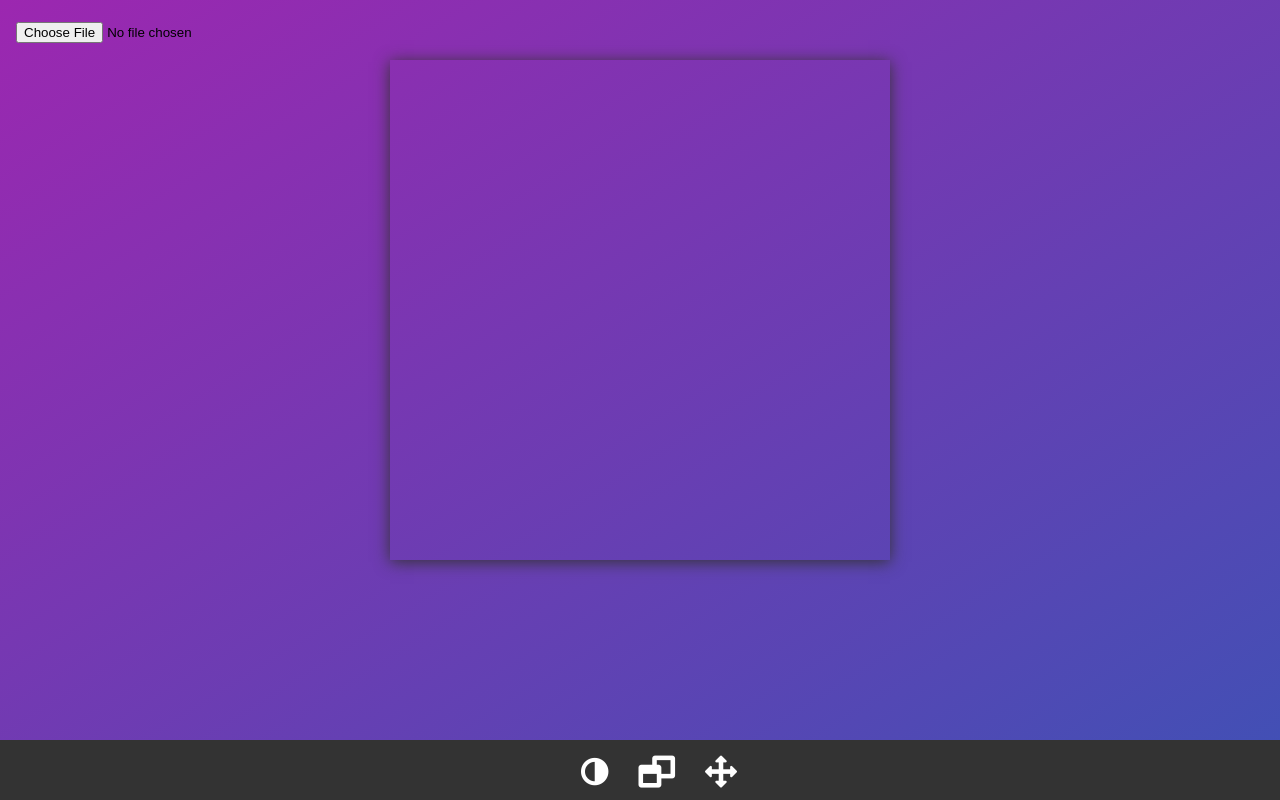
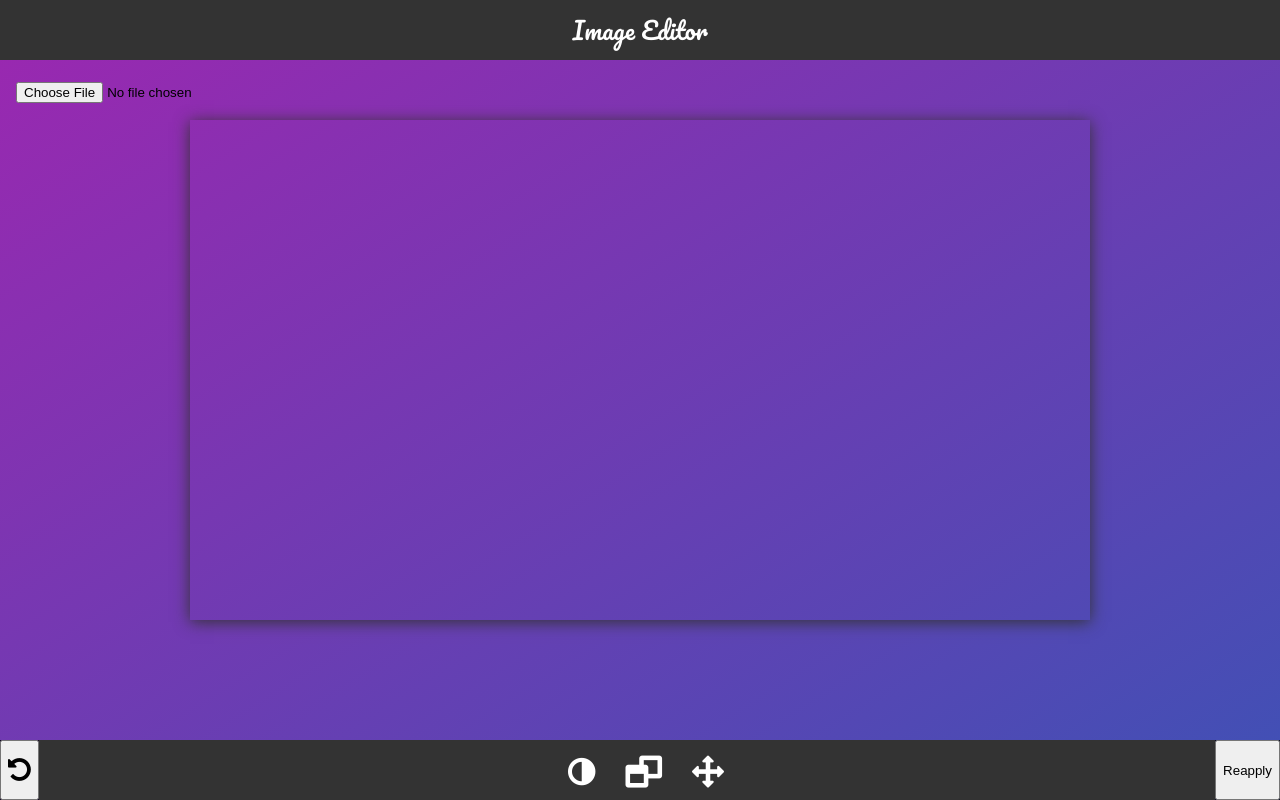
Before and after one commit to yb1997/image-editor, a React (Create React App) app: page / in a window 1280 px wide. Built offline with nearby package versions, Linux system fonts and the light colour scheme.

Commit message:
Setup redux. Add Image invert feature.

```diff
--- a/package.json
+++ b/package.json
@@ -5,11 +5,13 @@
   "keywords": [],
   "main": "src/index.tsx",
   "dependencies": {
+    "@types/react-redux": "^7.1.2",
     "react": "16.8.4",
     "react-dom": "16.8.4",
     "react-redux": "^7.1.1",
     "react-scripts": "2.1.3",
-    "redux": "^4.0.4"
+    "redux": "^4.0.4",
+    "styled-components": "^4.3.2"
   },
   "devDependencies": {
     "@types/react": "16.8.8",
--- a/src/_reducers/menu-tool.reducer.ts
+++ b/src/_reducers/menu-tool.reducer.ts
@@ -6,7 +6,7 @@ export function menuToolReducer(
   state = SelectedMenu.NONE,
   action: Action<string> & { selectedMenu: SelectedMenu }
 ): SelectedMenu {
-  console.log(action.type);
+
   if (action.type === SELECT_MENU_TOOL_OPTION) {
     return action.selectedMenu;
   }
--- /dev/null
+++ b/src/_store/index.ts
@@ -0,0 +1 @@
+export * from "./store";
--- a/src/_store/store.ts
+++ b/src/_store/store.ts
@@ -1,4 +1,11 @@
 import { createStore } from "redux";
 import { rootReducer } from "../_reducers/root.reducer";
+import { SelectedMenu } from "../constant";
+
+export type AppStore = {
+    drawer: { isOpen: boolean },
+    adjust: { invertImage: boolean },
+    selectedMenu: SelectedMenu
+}
 
 export const store = createStore(rootReducer);
--- a/src/components/adjust-tools.component.tsx
+++ b/src/components/adjust-tools.component.tsx
@@ -1,5 +1,5 @@
+import * as React from "react";
 import { Consumer } from "../context";
-import { Ref } from "react";
 
 const TEMPLATE_ID = "adjust-tools";
 
@@ -34,36 +34,6 @@ const TEMPLATE_ID = "adjust-tools";
 //     this.invertImage();
 //   }
 
-//   invertImage() {
-//     const actualData = ctx.getImageData(
-//       0,
-//       0,
-//       ctx.canvas.width,
-//       ctx.canvas.height
-//     );
-
-//     const newImageData = new ImageData(
-//       actualData.data,
-//       actualData.height,
-//       actualData.width
-//     );
-
-//     const data = newImageData.data;
-//     const size = data.length;
-
-//     // invert color of each pixel
-//     for (let i = 0; i < size; i += 4) {
-//       if (i + (1 % 4) === 0) {
-//         continue;
-//       }
-//       data[i] = 255 - data[i];
-//     }
-
-//     ctx.putImageData(newImageData, 0, 0);
-
-//     ctx.save();
-//   }
-
 //   onDestory() {
 //     if (this.unsubscribe) this.unsubscribe();
 //   }
@@ -71,10 +41,44 @@ const TEMPLATE_ID = "adjust-tools";
 
 type propType = { ctx: CanvasRenderingContext2D | null }
 
-export const AdjustTools = (props: propType) => {
+export const AdjustToolsCore = (props: propType) => {
+  const ctx = props.ctx;
+
+  const invertImage = () => {
+    const actualData = ctx.getImageData(
+      0,
+      0,
+      ctx.canvas.width,
+      ctx.canvas.height
+    );
+
+    const newImageData = new ImageData(
+      actualData.data,
+      actualData.width,
+      actualData.height
+    );
+
+    const data = newImageData.data;
+    const size = data.length;
+
+    console.log(actualData.data);
+    // invert color of each pixel
+    for (let i = 0; i < size; i++) {
+      if ((i + 1) % 4 === 0) {
+        continue;
+      }
+      data[i] = 255 - data[i];
+    }
+
+    console.log(actualData.data);
+
+    ctx.putImageData(newImageData, 0, 0);
+
+    ctx.save();
+  }
 
   const handleChange = () => {
-    console.log("canvasRef: ", props.ctx);
+    invertImage();
   }
 
   return (
@@ -94,10 +98,10 @@ export const AdjustTools = (props: propType) => {
 };
 
 
-export const AdjustToolsComponent = () => {
+export const AdjustTools = () => {
   return (
     <Consumer>
-      { (props) => <AdjustTools ctx={props.ctx} /> }
+      {(props) => <AdjustToolsCore ctx={props.ctx} />}
     </Consumer>
   );
 }
--- /dev/null
+++ b/src/components/menubar-options/adjust-menu-option.component.tsx
@@ -0,0 +1,18 @@
+import * as React from "react";
+import { useDispatch } from "react-redux";
+
+import { OPEN_TOOL_DRAWER } from "../../_action-types";
+import { MenuOption } from "./index";
+
+export const AdjustMenuOption = () => {
+    const dispatch = useDispatch();
+
+    const onClick = () => {
+        console.log("Adjust option clicked");
+        dispatch({ type: OPEN_TOOL_DRAWER });
+    }
+
+    return (
+        <MenuOption onClick={onClick} title="Adjust" icon="adjust" />
+    )
+}
--- /dev/null
+++ b/src/components/menubar-options/index.ts
@@ -0,0 +1,2 @@
+export * from "./menu-option.component";
+export * from "./adjust-menu-option.component";
--- /dev/null
+++ b/src/components/menubar-options/menu-option.component.tsx
@@ -0,0 +1,25 @@
+import * as React from "react";
+
+export const MenuOption = (props: { onClick: (e: React.MouseEvent) => void, title: string, icon: string }) => {
+
+    return (
+        <>
+            <input
+                value={`${props.title.toLowerCase()}-control`
+                }
+                name="menu-control"
+                className="menu-control"
+                id={`${props.title.toLowerCase()}-control`}
+                type="radio"
+                onClick={props.onClick}
+            />
+            <label
+                className="menu-tool"
+                htmlFor={`${props.title.toLowerCase()}-control`}
+                title={props.title}
+            >
+                <i className={`fa fa-2x fa-${props.icon}`} aria-hidden="true" ></i>
+            </label>
+        </>
+    );
+}
--- a/src/components/menubar.component.tsx
+++ b/src/components/menubar.component.tsx
@@ -1,42 +1,16 @@
 import * as React from "react";
+import { useDispatch } from "react-redux";
+
+import { OPEN_TOOL_DRAWER } from "../_action-types";
+import { MenuOption, AdjustMenuOption } from "./menubar-options";
 
 
-export const MenuOption = (props: { onClick: (e: React.MouseEvent) => void, title: string, icon: string }) => {
+export const OverlayMenuOption = () => {
+  const dispatch = useDispatch();
 
-  return (
-    <>
-      <input
-        value={`${props.title.toLowerCase()}-control`}
-        name="menu-control"
-        className="menu-control"
-        id={`${props.title.toLowerCase()}-control`}
-        type="radio"
-        onClick={props.onClick}
-      />
-      <label
-        className="menu-tool"
-        htmlFor={`${props.title.toLowerCase()}-control`}
-        title={props.title}
-      >
-        <i className={`fa fa-2x fa-${props.icon}`} aria-hidden="true"></i>
-      </label>
-    </>
-  );
-}
-
-export const AdjustMenuOption = () => {
-  const onClick = () => {
-    console.log("Adjust option clicked");
-  }
-
-  return (
-    <MenuOption onClick={onClick} title="Adjust" icon="adjust"/>
-  )
-}
-
-export const OverlayMenuOption = () => {
   const onClick = () => {
     console.log("Overlay option clicked");
+    dispatch({ type: OPEN_TOOL_DRAWER });
   }
 
   return (
@@ -45,8 +19,11 @@ export const OverlayMenuOption = () => {
 }
 
 export const TransformMenuOption = () => {
+  const dispatch = useDispatch();
+
   const onClick = () => {
     console.log("transform option clicked");
+    dispatch({ type: OPEN_TOOL_DRAWER });
   }
 
   return (
@@ -55,8 +32,10 @@ export const TransformMenuOption = () => {
 }
 
 export const MenuBar = () => {
+
   return (
     <div className="menu-bar">
+      <button> <i className="fa fa-2x fa-undo" title="Revert" ></i></button>
       <div className="tool-menu">
         <ul>
           <li>
@@ -70,13 +49,7 @@ export const MenuBar = () => {
           </li>
         </ul>
       </div>
-
-      <div className="tool-drawer">
-        <div className="close-drawer clear">
-          <i className="fa fa-2x fa-times float-right" aria-hidden="true"></i>
-        </div>
-        <div className="drawer-body"></div>
-      </div>
+      <button>Reapply</button>
     </div>
   );
 };
--- a/src/components/tool-drawer.component.tsx
+++ b/src/components/tool-drawer.component.tsx
@@ -1,12 +1,22 @@
 import * as React from "react";
+import { useSelector, useDispatch } from "react-redux";
+
+import { AppStore } from "../_store";
+import { CLOSE_TOOL_DRAWER } from "../_action-types";
+import { AdjustTools } from "./adjust-tools.component";
 
 export const ToolDrawer = () => {
+  const openDrawer = useSelector((s: AppStore) => s.drawer.isOpen);
+  const dispatch = useDispatch();
+
   return (
-    <div className="tool-drawer">
+    <div className={`tool-drawer ${openDrawer ? 'active': ''}`}>
       <div className="close-drawer clear">
-        <i className="fa fa-2x fa-times float-right" aria-hidden="true"></i>
+        <i onClick={() => dispatch({ type: CLOSE_TOOL_DRAWER })} className="fa fa-2x fa-times float-right" aria-hidden="true"></i>
       </div>
-      <div className="drawer-body"></div>
+      <div className="drawer-body">
+        <AdjustTools />
+      </div>
     </div>
   );
 };
--- a/src/index.tsx
+++ b/src/index.tsx
@@ -1,34 +1,42 @@
 import * as React from "react";
 import { render } from "react-dom";
-import { MenuBar } from "./components";
+import { MenuBar, Header, ToolDrawer } from "./components";
 
 import "./styles.css";
-import { Provider } from "./context";
+import { Provider as ContextProvider } from "./context";
+import { Provider } from "react-redux";
+import { store } from "./_store";
+
+type State = { canvas: HTMLCanvasElement | null, ctx: CanvasRenderingContext2D | null };
 
 
-export class App extends React.Component {
+export class App extends React.Component<{}, State> {
   constructor(props: {}) {
     super(props);
     this.addImage = this.addImage.bind(this);
     this.configureCanvas = this.configureCanvas.bind(this);
+    this.state = {
+      canvas: null,
+      ctx: null
     }
-
-  ctx: CanvasRenderingContext2D | null = null;
-  canvas: HTMLCanvasElement | null = null;
+  }
 
 
   addImage(e: React.ChangeEvent) {
     const img = new Image();
     const file = (e.target as HTMLInputElement).files[0];
     const fr = new FileReader();
+    const { canvas, ctx } = this.state;
+
+    if(!file) return;
 
     img.onload = () => {
-      if (this.canvas && this.ctx) {
-        this.canvas.width = 500;
+      if (canvas && ctx) {
         const aspectRatio = img.width / img.height;
-        this.canvas.height = this.canvas.width / aspectRatio;
+        canvas.height = canvas.width / aspectRatio;
 
-        this.ctx.drawImage(img, 0, 0, this.canvas.width, this.canvas.height);
+        ctx.drawImage(img, 0, 0, canvas.width, canvas.height);
+        ctx.save();
       }
     }
 
@@ -40,17 +48,21 @@ export class App extends React.Component {
   }
 
   configureCanvas(canvas: HTMLCanvasElement) {
-    this.canvas = canvas;
-    this.ctx = canvas.getContext("2d");
-
-    this.canvas.width = 500;
-    this.canvas.height = 500;
+    this.setState((prevState, _props) => {
+      return { ...prevState, canvas, ctx: canvas.getContext('2d') };
+    }, () => {
+      this.state.canvas.width = 900;
+      this.state.canvas.height = 500;
+    });
   }
 
   render() {
     return (
-      <Provider value={{ canvas: this.canvas, ctx: this.ctx }} >
+      <Provider store={store}>
+        <ContextProvider value={{ canvas: this.state.canvas, ctx: this.state.ctx }} >
           <div id="app">
+            <Header />
+
             <div className="input-container">
               <input onChange={this.addImage} id="file-control" type="file" accept="image/*" />
             </div>
@@ -60,7 +72,9 @@ export class App extends React.Component {
             </div>
 
             <MenuBar />
+            <ToolDrawer />
           </div>
+        </ContextProvider>
       </Provider>
     );
   }
--- a/src/styles.css
+++ b/src/styles.css
@@ -128,6 +128,10 @@ canvas {
   left: 0;
   right: 0;
   background-color: rgba(0, 0, 0, 0.8);
+  display: flex;
+}
+
+.menu-bar button {
 }
 
 /* #region Tool Menu Styles */
@@ -139,6 +143,7 @@ canvas {
   height: var(--TOOL_MENU_HEIGHT);
   background: var(--DARK_THEME_BACKGROUND);
   z-index: 2;
+  flex: 1;
 }
 
 .tool-menu ul {
@@ -180,7 +185,7 @@ canvas {
 .tool-drawer {
   position: fixed;
   max-width: var(--TOOL_DRAWER_WIDTH);
-  height: calc(100vh - var(--TOOL_MENU_HEIGHT));
+  height: calc(100vh - 2 * var(--TOOL_MENU_HEIGHT));
   width: 100%;
   background: rgba(0, 0, 0, 0.7);
   top: var(--HEADER_HEIGHT);
```
Also changed, not shown: 1 other file (tests, documents, lock files or other folders). Lines whose indentation alone changed are shown as unchanged.
